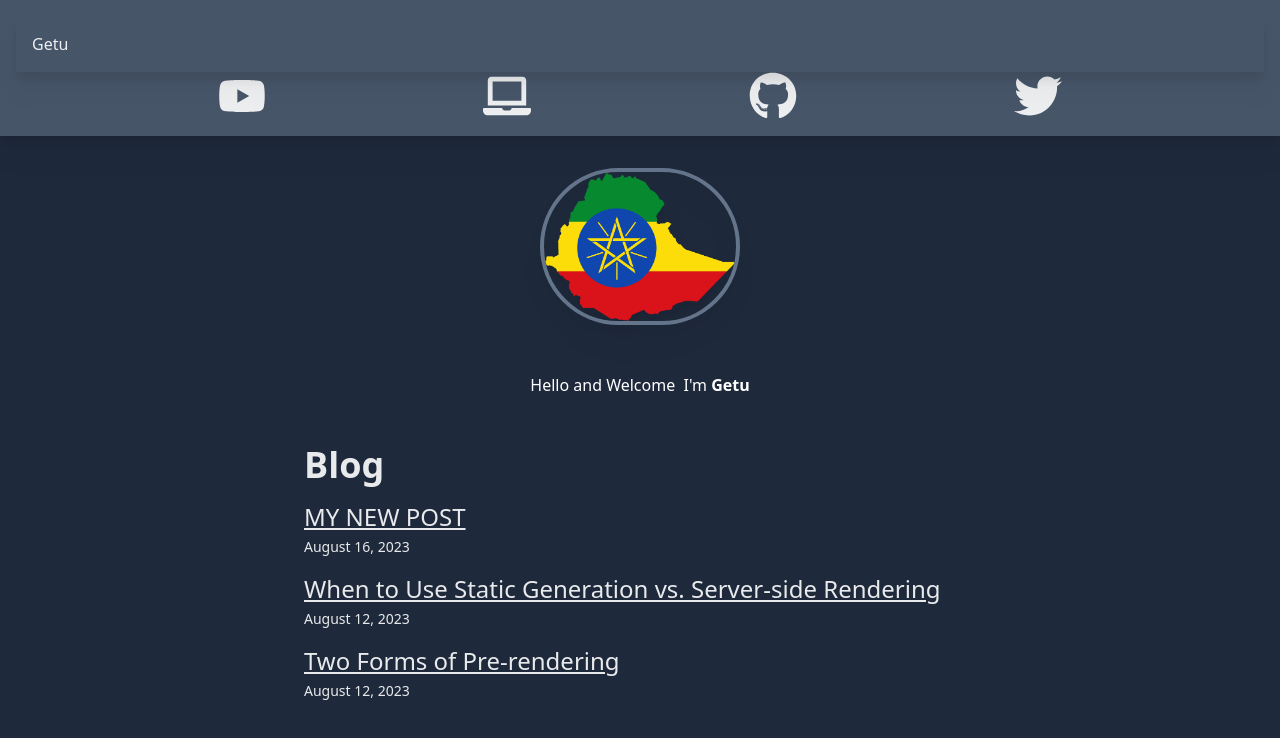
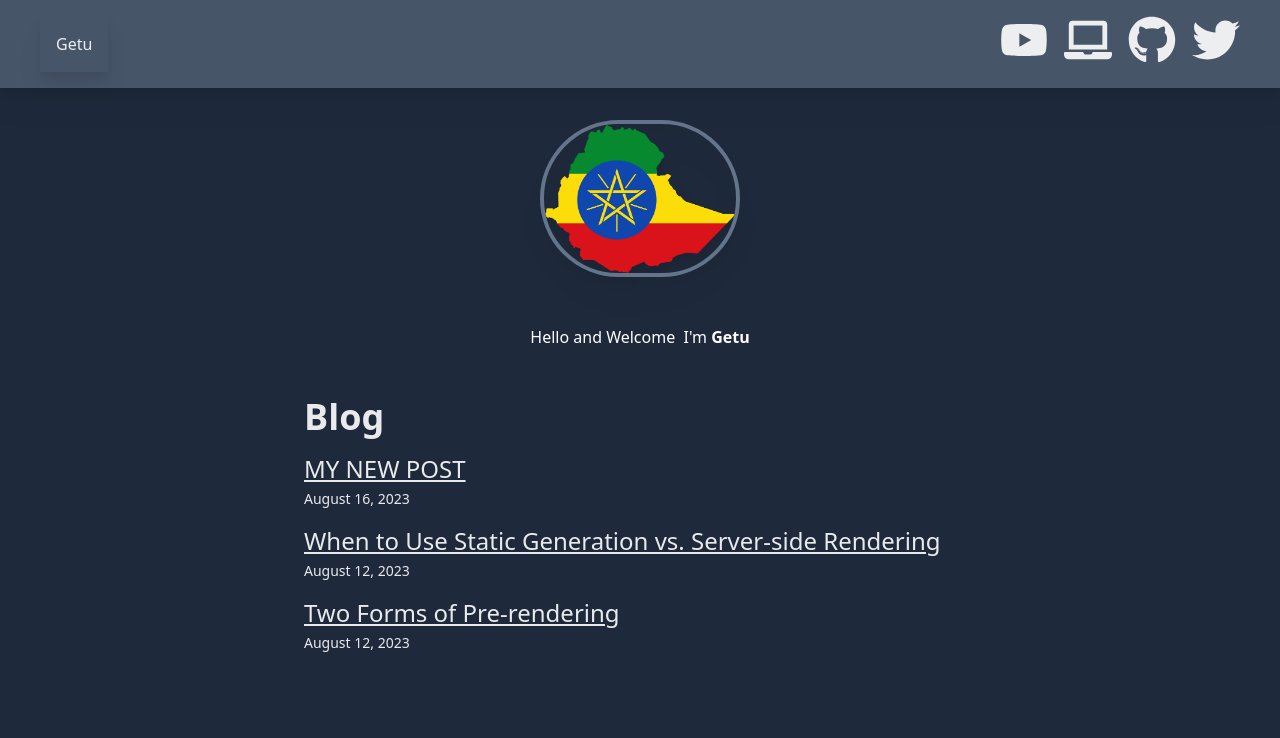
Before and after one commit to ggebre/my-blognextjs, a Next.js app: page / in a window 1280 px wide. Shown: the top 738 px of the page. Built offline with nearby package versions, Linux system fonts and the light colour scheme.

Commit message:
refactor code

```diff
--- a/app/components/Navbar.tsx
+++ b/app/components/Navbar.tsx
@@ -4,7 +4,7 @@ import {FaYoutube, FaTwitter, FaGithub, FaLaptop} from 'react-icons/fa'
 export default function Navbar() {
     return (
         <nav className="bg-slate-600 p-4 sticky top-0 drop-shadow-xl z-10">
-            <div >
+            <div className='md:px-6 mx-auto flex justify-between flex-col sm:flex-row'>
                 <h1 className='bg-slate-600 p-4 sticky top-0 drop-shadow-xl z-10'>
                 <Link href="/"
                     className='text-white/90 no-underline hover:text-white' >
--- a/app/layout.tsx
+++ b/app/layout.tsx
@@ -1,7 +1,8 @@
 import './globals.css'
 import Navbar from './components/Navbar'
-import MyProfilePic from './components/MyProfilePic'
-export const metadata = {
+import { Metadata } from 'next'
+
+export const metadata: Metadata = {
   title: "Getu's Blog",
   description: "Created by Getu Gebre",
 }
@@ -15,8 +16,10 @@ export default function RootLayout({
     <html lang="en">
       <body className='bg-slate-800'>
         <Navbar />
-        <MyProfilePic />
-        {children}</body>
+        <main className='px-4 md:px-6 mx-auto'>
+          {children}
+        </main>
+        </body>
     </html>
   )
 }
--- a/app/page.tsx
+++ b/app/page.tsx
@@ -1,9 +1,11 @@
 import Posts from "./components/Posts"
+import MyProfilePic from './components/MyProfilePic'
 
 export const revalidate = 10;
 export default function Home() {
   return (
-    <main className="px-6 mx-auto">
+    <div className="mx-auto">
+      <MyProfilePic />
         <p className="mt-12 mb-12 text-sxl text-center text-white">
           Hello and Welcome &nbsp;
           <span className="whitespace-nowrap">
@@ -11,6 +13,6 @@ export default function Home() {
           </span>
         </p>
         <Posts />
-    </main>
+    </div>
   )
 }
```
Also changed, not shown: .eslintrc.json.
